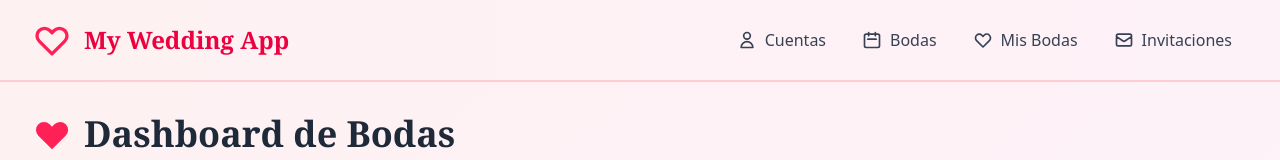
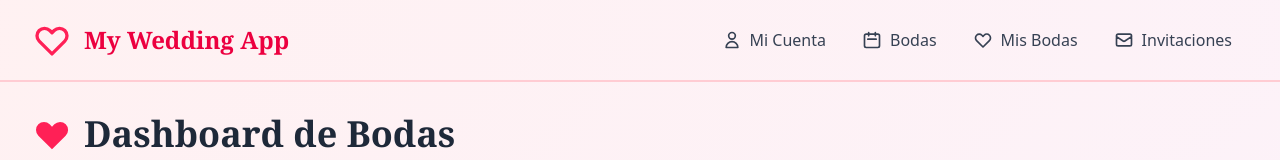
Before and after one commit to PROPEXA/my-wedding-app-backend, an Angular app in the folder my-wedding-frontend/: page / in a window 1280 px wide. Shown: the top 160 px of the page. Built offline with nearby package versions, Linux system fonts and the light colour scheme.

Commit message:
feat: update navbar link text from 'Cuentas' to 'Mi Cuenta'

```diff
--- a/my-wedding-frontend/src/app/shared/components/navbar/navbar.html
+++ b/my-wedding-frontend/src/app/shared/components/navbar/navbar.html
@@ -40,7 +40,7 @@
               d="M16 7a4 4 0 11-8 0 4 4 0 018 0zM12 14a7 7 0 00-7 7h14a7 7 0 00-7-7z"
             />
           </svg>
-          <span>Cuentas</span>
+          <span>Mi Cuenta</span>
         </a>
 
         <a
```
